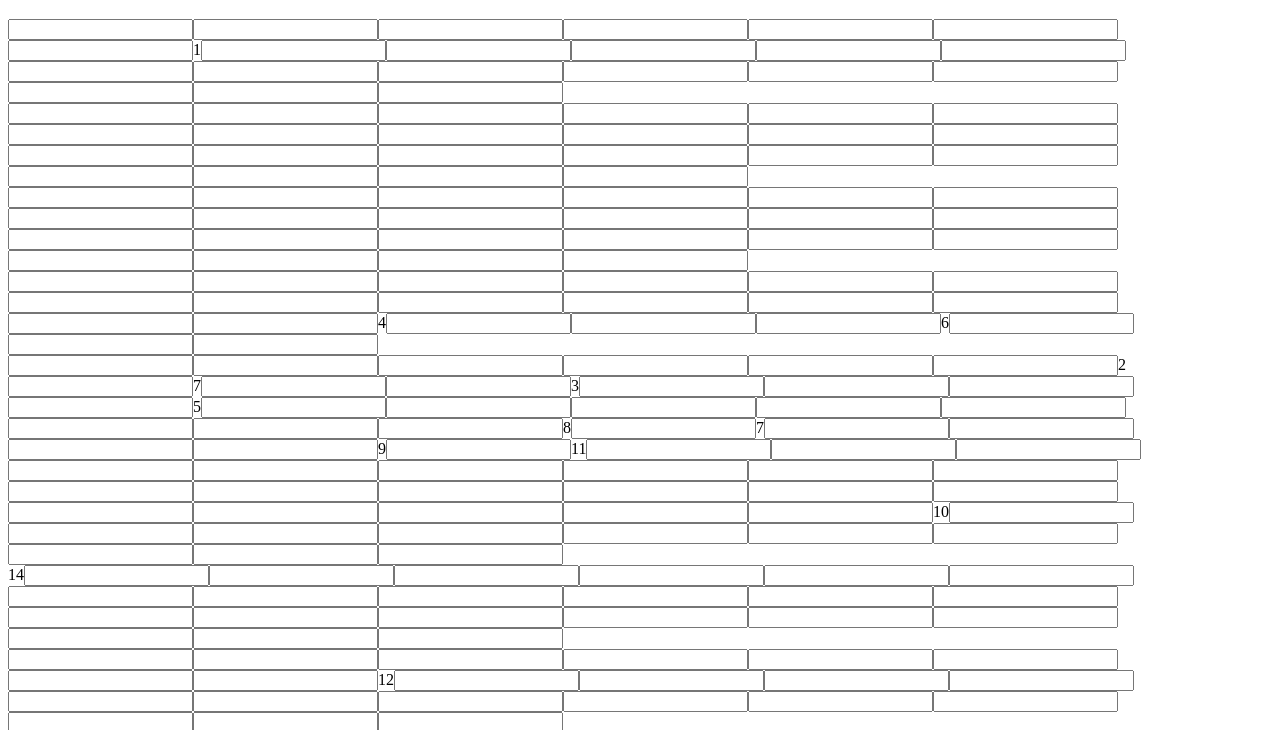
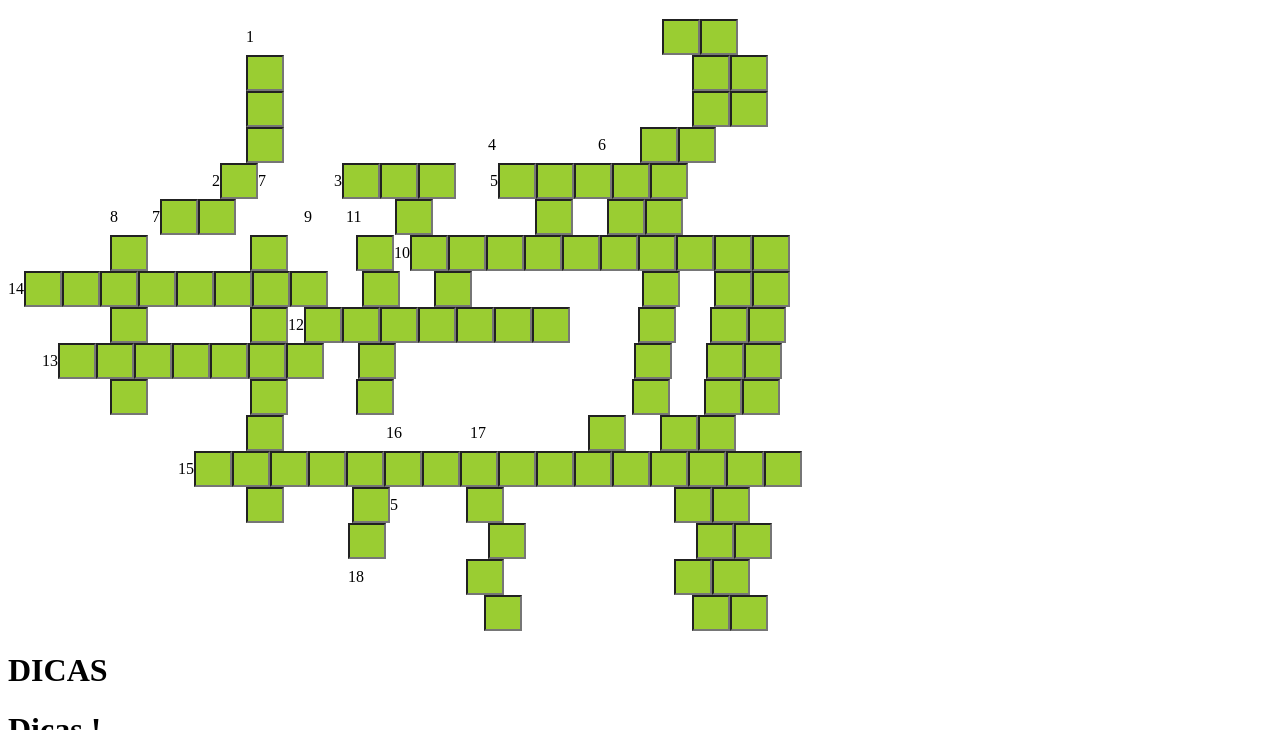
Before and after one commit to gustavodesantanadev/palavraCruzada, a plain HTML site: page index.html in a window 1280 px wide. Shown: the part 61-791 px from the top of the page. Drawn offline with Linux system fonts and the light colour scheme.

Commit message:
backup do layout

```diff
--- a/css/style.css
+++ b/css/style.css
@@ -0,0 +1,12 @@
+.vazia {
+    height: 30px;
+    width: 30px;
+    background-color: transparent;
+    border: none;
+}
+
+.campo {
+    background-color: yellowgreen;
+    height: 30px;
+    width: 30px;
+}
--- a/index.html
+++ b/index.html
@@ -5,7 +5,7 @@
     <meta http-equiv="X-UA-Compatible" content="IE=edge">
     <meta name="viewport" content="width=device-width, initial-scale=1.0">
     <title>Document</title>
-    <link rel="stylesheet" href="index.css">
+    <link rel="stylesheet" href="css/style.css">
 </head>
 <body>
     <div class="container">
--- a/js/cruzada.js
+++ b/js/cruzada.js
@@ -28,6 +28,7 @@ for (var linha = 0; linha <= 16; linha++) {
             var vazia = document.createElement('input');
             vazia.className = 'vazia';
             palavraCruzada.appendChild(vazia);
+            vazia.disabled = true;
         }else if (posicao >= 1 && posicao <= 18) {
             var numero = document.createElement('span');
             numero.className = 'numero';
```
